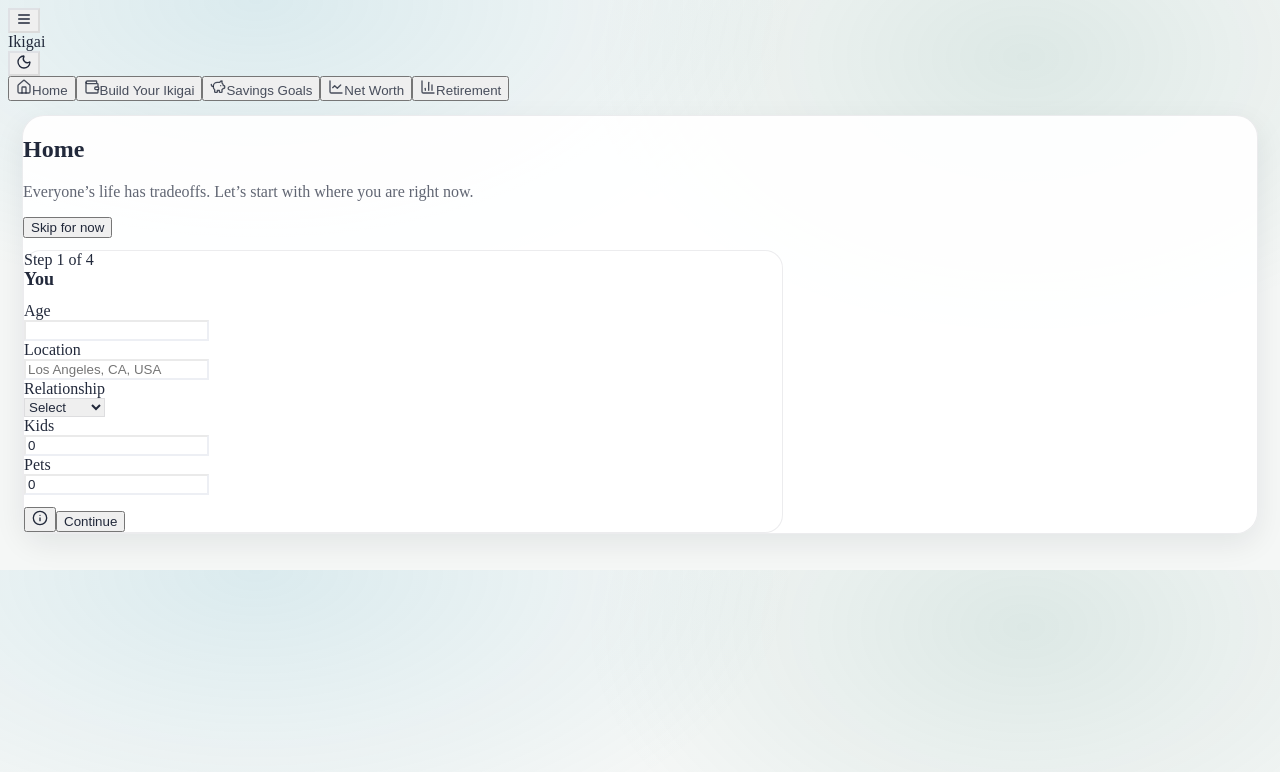
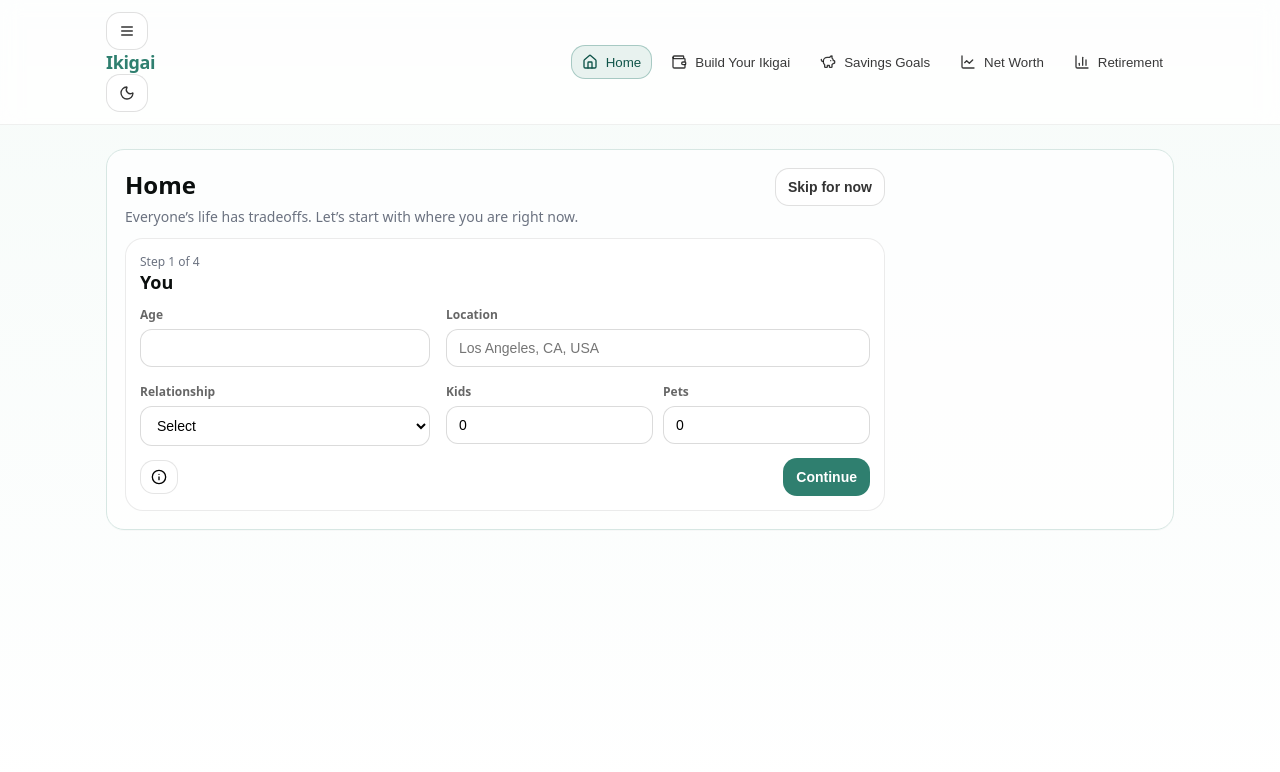
Before and after one commit to chadpagne/ikigai-app, a React (Vite) app: page /#home in a window 1280 px wide. Shown: the top 772 px of the page. Built offline with nearby package versions, Linux system fonts and the light colour scheme.

Commit message:
Update styles.css

```diff
--- a/src/styles.css
+++ b/src/styles.css
@@ -1,240 +1,219 @@
 :root{
-  --bg: #f5f7f6;
-  --panel: rgba(255,255,255,0.92);
-  --panelBorder: rgba(15,23,42,0.08);
-  --shadow: 0 10px 30px rgba(15,23,42,0.08);
+  --brand-green:#2f7f6f;
+  --brand-blue:#3a9fbf;
+  --bg1:#f6fbf9;
+  --border:#d7e7e3;
+  --text:#0b0f0e;
+  --muted:#6b7280;
 }
 
+*{ box-sizing:border-box; }
+html,body{ height:100%; }
 body{
-  background:
-    radial-gradient(900px 500px at 20% 0%, rgba(58,159,191,0.14), transparent 60%),
-    radial-gradient(800px 520px at 80% 10%, rgba(47,127,111,0.12), transparent 55%),
-    var(--bg);
+  margin:0;
+  font-family: ui-sans-serif, system-ui, -apple-system, Segoe UI, Roboto, Helvetica, Arial, "Apple Color Emoji","Segoe UI Emoji";
+  color: var(--text);
+  background: linear-gradient(to bottom, var(--bg1), white);
 }
 
-body.dark{
-  --bg: #0b1214;
-  --panel: rgba(15,23,42,0.55);
-  --panelBorder: rgba(255,255,255,0.10);
-  --shadow: 0 14px 36px rgba(0,0,0,0.35);
-  background:
-    radial-gradient(900px 500px at 20% 0%, rgba(58,159,191,0.20), transparent 60%),
-    radial-gradient(800px 520px at 80% 10%, rgba(47,127,111,0.18), transparent 55%),
-    var(--bg);
+a{ color:inherit; text-decoration:none; }
+
+.container{
+  max-width: 1100px;
+  margin: 0 auto;
+  padding: 24px 16px;
 }
 
-/* primary card */
-.card{
-  background: var(--panel);
-  border: 1px solid var(--panelBorder);
-  box-shadow: var(--shadow);
-  border-radius: 22px;
+.header{
+  position: sticky;
+  top: 0;
+  z-index: 20;
+  backdrop-filter: blur(10px);
+  background: rgba(255,255,255,0.8);
+  border-bottom: 1px solid rgba(0,0,0,0.06);
 }
 
-/* inner tiles */
-.tile, .note{
-  border-radius: 18px;
-  border: 1px solid var(--panelBorder);
+.header-inner{
+  max-width: 1100px;
+  margin: 0 auto;
+  padding: 12px 16px;
+  display: flex;
+  align-items: center;
+  justify-content: space-between;
+  gap: 12px;
 }
 
-/* tighten mobile spacing */
-.container{
-  padding: 14px 14px 28px;
+.brand{
+  font-weight: 700;
+  letter-spacing: -0.02em;
+  color: var(--brand-green);
+  font-size: 18px;
+  display:flex;
+  align-items:center;
+  gap:10px;
 }
 
-.card-body{
-  gap: 14px !important;
-}
-/* =========================
-   Ikigai add-ons (append)
-   ========================= */
-
-/* Expand your token set */
-:root{
-  --text: rgba(15,23,42,0.92);
-  --muted: rgba(15,23,42,0.66);
-  --tile: rgba(255,255,255,0.92); /* matches --panel vibe */
-  --focus: rgba(58,159,191,0.55);
+.chip{
+  display:inline-flex;
+  align-items:center;
+  gap:8px;
+  border:1px solid rgba(0,0,0,0.10);
+  padding:8px 10px;
+  border-radius: 14px;
+  background:white;
 }
 
-body.dark{
-  --text: rgba(255,255,255,0.92);
-  --muted: rgba(255,255,255,0.62);
-  --tile: rgba(15,23,42,0.45);
-  --focus: rgba(58,159,191,0.65);
+.nav{
+  display:flex;
+  gap: 8px;
+  flex-wrap: wrap;
+  align-items:center;
 }
 
-/* Global text */
-body{ color: var(--text); }
-.muted, .sub, .small.muted{ color: var(--muted) !important; }
-
-/* Ensure tiles and notes actually get a background (yours only set border/radius) */
-.tile, .note{
-  background: var(--tile);
-  color: var(--text);
+.tab{
+  display:inline-flex;
+  align-items:center;
+  gap:8px;
+  padding: 8px 10px;
+  border-radius: 14px;
+  border: 1px solid transparent;
+  color: rgba(0,0,0,0.78);
+  background: transparent;
+  cursor:pointer;
+}
+.tab:hover{ background: rgba(255,255,255,0.7); border-color: rgba(0,0,0,0.10); }
+.tab.active{
+  background: rgba(47,127,111,0.10);
+  border-color: rgba(47,127,111,0.35);
+  color: rgba(16, 84, 73, 1);
 }
 
-/* Card already has bg from --panel; ensure text inherits */
-.card{ color: var(--text); }
-
-/* Drawer / overlay (if present in your base CSS) */
-.drawer{
-  background: var(--panel);
-  border: 1px solid var(--panelBorder);
-  color: var(--text);
+.card{
+  border: 1px solid var(--border);
+  border-radius: 18px;
+  background: rgba(255,255,255,0.75);
+  box-shadow: 0 1px 0 rgba(0,0,0,0.02);
 }
 
-/* Tabs: fix unreadable dark text */
-.tab{
-  color: rgba(15,23,42,0.75);
-}
-body.dark .tab{
-  color: rgba(255,255,255,0.82) !important;
-}
-body.dark .tab.active{
-  color: rgba(255,255,255,0.95) !important;
+.card-body{ padding: 18px; }
+
+.h1{ font-size: 24px; margin: 0; }
+.sub{ margin: 6px 0 0; color: var(--muted); font-size: 14px; }
+
+.grid-2{ display:grid; grid-template-columns: 1fr; gap: 16px; }
+.grid-3{ display:grid; grid-template-columns: 1fr; gap: 16px; }
+.grid-4{ display:grid; grid-template-columns: 1fr; gap: 16px; }
+
+@media (min-width: 860px){
+  .grid-2{ grid-template-columns: 1fr 1fr; }
+  .grid-3{ grid-template-columns: repeat(3, 1fr); }
+  .grid-4{ grid-template-columns: repeat(4, 1fr); }
 }
 
-/* Buttons in dark mode (keeps your existing .btn styling, just forces text/border consistency) */
-.btn, button{
-  color: inherit;
+.btn{
+  display:inline-flex;
+  align-items:center;
+  justify-content:center;
+  gap:8px;
+  border: 1px solid rgba(0,0,0,0.12);
+  background: white;
+  color: rgba(0,0,0,0.80);
+  padding: 10px 12px;
+  border-radius: 14px;
+  cursor:pointer;
+  font-weight: 600;
+  font-size: 14px;
 }
-.btn.outline{
-  border-color: var(--panelBorder);
+.btn:hover{ background: rgba(0,0,0,0.03); }
+.btn.primary{
+  background: var(--brand-green);
+  color: white;
+  border-color: rgba(0,0,0,0);
 }
-body.dark .btn.outline{
-  border-color: var(--panelBorder);
+.btn.primary:hover{ filter: brightness(0.96); }
+.btn.ghost{
+  background: transparent;
+  border-color: transparent;
+}
+.btn.ghost:hover{ background: rgba(0,0,0,0.04); }
+
+.field{
+  display:flex;
+  flex-direction: column;
+  gap:6px;
+}
+.label{
+  font-size: 12px;
+  color: rgba(0,0,0,0.60);
+  font-weight: 600;
+}
+.input, select, input[type="range"]{
+  border: 1px solid rgba(0,0,0,0.14);
+  background: white;
+  border-radius: 12px;
+  padding: 10px 12px;
+  font-size: 14px;
+}
+.row{
+  display:flex;
+  gap: 10px;
+  flex-wrap: wrap;
+}
+.right{ margin-left:auto; }
+.muted{ color: var(--muted); }
+.small{ font-size: 12px; }
+.pill{
+  display:inline-flex;
+  align-items:center;
+  gap:6px;
+  padding: 6px 10px;
+  border-radius: 999px;
+  border: 1px solid rgba(0,0,0,0.12);
+  background:white;
+  font-size: 12px;
+  cursor:pointer;
+}
+.pill.active{
+  background: rgba(47,127,111,0.10);
+  border-color: rgba(47,127,111,0.35);
+  color: rgba(16, 84, 73, 1);
 }
 
-/* Inputs/selects: prevent “white box with white text” or “dark text on dark bg” */
-.input, input, select, textarea{
-  color: var(--text);
-  border-color: var(--panelBorder);
-}
-body.dark .input,
-body.dark input,
-body.dark select,
-body.dark textarea{
-  background: rgba(0,0,0,0.22);
-  color: var(--text);
-  border-color: var(--panelBorder);
-}
-body.dark input::placeholder,
-body.dark textarea::placeholder{
-  color: rgba(255,255,255,0.45);
+.note{
+  border: 1px solid rgba(0,0,0,0.08);
+  background: white;
+  border-radius: 18px;
+  padding: 14px;
 }
 
-/* Focus rings */
-.input:focus, input:focus, select:focus, textarea:focus,
-.btn:focus, button:focus{
-  outline: none;
-  box-shadow: 0 0 0 3px var(--focus);
+.kicker{ font-size: 12px; color: var(--muted); }
+
+.badge{
+  font-size: 11px;
+  padding: 6px 10px;
+  border-radius: 999px;
+  border: 1px solid rgba(0,0,0,0.12);
+  background:white;
 }
+.badge.good{ border-color: rgba(16,185,129,0.25); background: rgba(16,185,129,0.10); color: rgba(6,95,70,1); }
+.badge.warn{ border-color: rgba(245,158,11,0.25); background: rgba(245,158,11,0.10); color: rgba(146,64,14,1); }
 
-/* Tooltip readability + keep it above everything */
-.tooltip-pop{
-  max-width: 280px;
-  width: max-content;
-  padding: 10px 12px;
-  border-radius: 12px;
-  background: rgba(15,23,42,0.95);
-  color: rgba(255,255,255,0.95);
-  box-shadow: 0 16px 40px rgba(0,0,0,0.25);
-  z-index: 9999;
+.tile{
+  border: 1px solid var(--border);
+  border-radius: 18px;
+  background: rgba(255,255,255,0.75);
+  padding: 14px;
 }
-body.dark .tooltip-pop{
-  background: rgba(0,0,0,0.92);
+.big-number{ font-size: 24px; font-weight: 800; margin-top: 10px; display:flex; align-items: baseline; gap: 8px; cursor:pointer; }
+.big-number small{ font-size: 12px; color: var(--muted); font-weight: 700; }
+
+.divider{ height: 1px; background: rgba(0,0,0,0.06); margin: 12px 0; }
+
+.progress-tile{
+  position: relative;
+  overflow:hidden;
 }
-
-/* Range slider end alignment (WebKit + Firefox) */
-.range{
-  height: 28px;
-  padding: 0;
+.progress-fill{
+  position:absolute; inset:0;
+  transform-origin: bottom;
 }
-.range::-webkit-slider-runnable-track{
-  height: 6px;
-  border-radius: 999px;
-  background: rgba(148,163,184,0.45);
-}
-body.dark .range::-webkit-slider-runnable-track{
-  background: rgba(148,163,184,0.30);
-}
-.range::-webkit-slider-thumb{
-  -webkit-appearance: none;
-  appearance: none;
-  width: 18px;
-  height: 18px;
-  border-radius: 999px;
-  margin-top: -6px; /* centers on 6px track */
-  background: rgba(58,159,191,0.95);
-  border: 2px solid rgba(255,255,255,0.55);
-}
-.range::-moz-range-track{
-  height: 6px;
-  border-radius: 999px;
-  background: rgba(148,163,184,0.45);
-}
-body.dark .range::-moz-range-track{
-  background: rgba(148,163,184,0.30);
-}
-.range::-moz-range-thumb{
-  width: 18px;
-  height: 18px;
-  border-radius: 999px;
-  background: rgba(58,159,191,0.95);
-  border: 2px solid rgba(255,255,255,0.55);
-}
-/* -----------------------------
-   MOBILE FIRST FIXES
------------------------------ */
-@media (max-width: 768px) {
-
-  /* Force all grids to single column */
-  .grid-2,
-  .grid-3,
-  .grid-4 {
-    grid-template-columns: 1fr !important;
-  }
-
-  /* Reduce tile padding */
-  .tile,
-  .note {
-    padding: 14px !important;
-  }
-
-  /* Reduce card padding */
-  .card-body {
-    padding: 14px !important;
-  }
-
-  /* Charts should not overflow */
-  .recharts-wrapper {
-    max-width: 100% !important;
-    overflow: hidden;
-  }
-
-  /* Bucket tiles: make them wider & shorter */
-  .progress-tile {
-    min-height: 140px;
-  }
-
-  /* Prevent giant headers */
-  h1, .h1 {
-    font-size: 22px;
-  }
-
-  .sub {
-    font-size: 14px;
-  }
-
-  /* Navigation spacing */
-  .nav {
-    gap: 6px;
-    overflow-x: auto;
-  }
-
-  .tab {
-    font-size: 13px;
-    padding: 8px 10px;
-  }
-}
```
